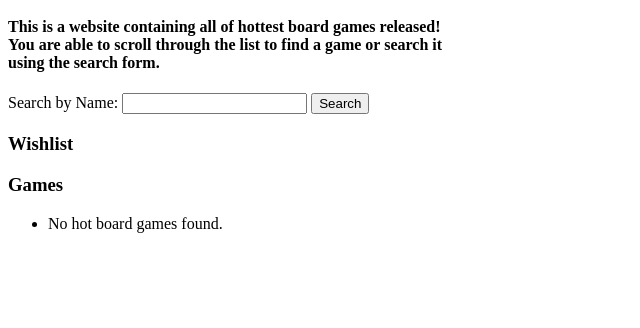
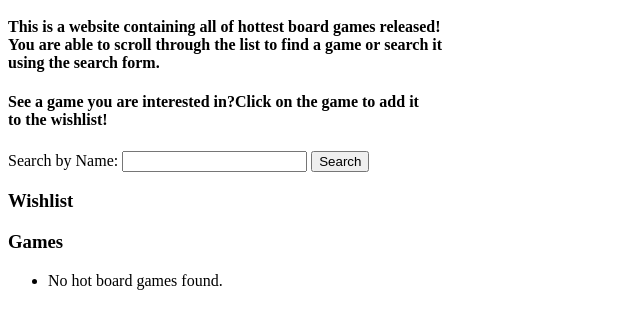
Before and after one commit to Dmedi99/Flatiron-FrontEnd-Phase-1-project, a plain HTML site: page index.html in a window 1280 px wide. Shown: the part 110-438 px from the top of the page, without its empty margins (0-640 px from the left). Drawn offline with Linux system fonts and the light colour scheme; no server answers.

Commit message:
added an h3 letting user know games can be added to wishlist

```diff
--- a/index.html
+++ b/index.html
@@ -13,6 +13,10 @@
     <h4>This is a website containing all of hottest board games released! <br>
     You are able to scroll through the list to find a game or search it <br>
     using the search form. </h4>
+
+    <h4>See a game you are interested in?Click on the game to add it <br>
+    to the wishlist!</h4>
+
     <form id="searchForm">
         <label for="searchName">Search by Name:</label>
         <input type="text" id="searchName" name="searchName">
```
